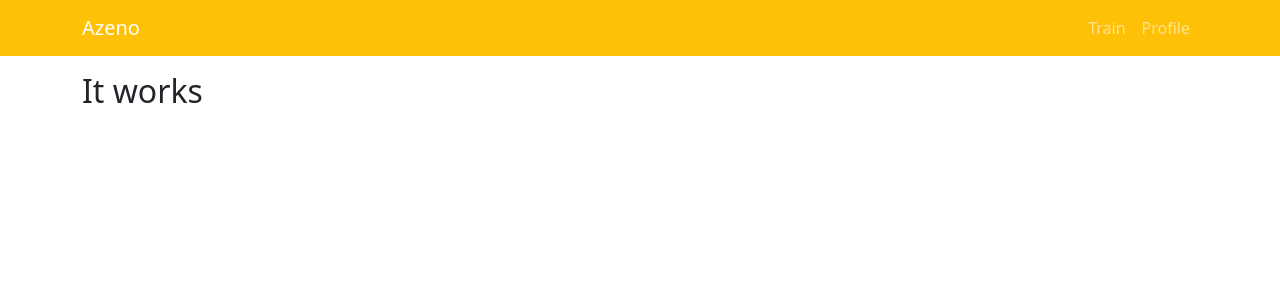
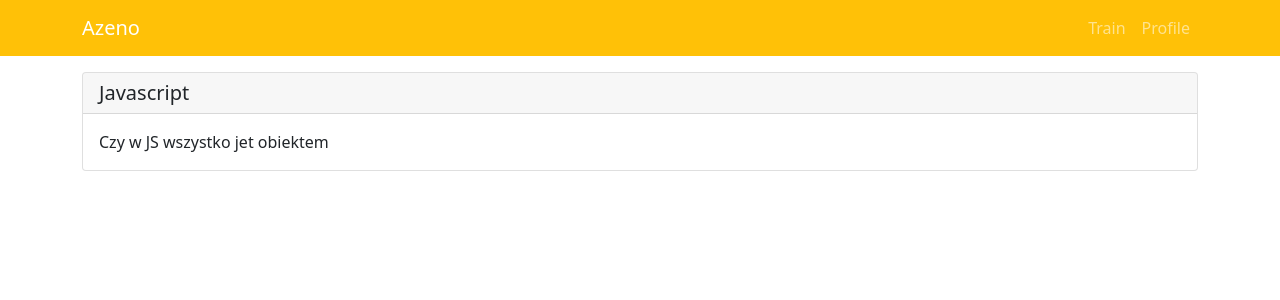
Before and after one commit to matthaeuss/azeno, a React app: page /train/1 in a window 1280 px wide. Shown: the top 300 px of the page. Built offline with nearby package versions, Linux system fonts and the light colour scheme.

Commit message:
question component

```diff
--- a/src/components/App/App.jsx
+++ b/src/components/App/App.jsx
@@ -8,6 +8,7 @@
 import Train from '../Train/Train';
 import './App.scss';
 import { Col, Container, Row } from 'react-bootstrap';
+import QuestionsList from '../QuestionList/QuestionsList';
 
 function App() {
     const [cookie, setCookie] = useCookie('token_auth');
@@ -24,7 +25,7 @@
                             <Route path="/train" element={<Train />} />
                             <Route path="/login" element={<Login />} />
                             <Route path="/register" element={<Register />} />
-                            <Route path="/train/:id" element={<h2>It works</h2>} />
+                            <Route path="/train/:id" element={<QuestionsList />} />
                         </Routes>
                     </Col>
                 </Row>
--- /dev/null
+++ b/src/components/Question/Question.jsx
@@ -0,0 +1,33 @@
+import React, { useState } from 'react';
+import { Button, Card } from 'react-bootstrap';
+
+function Question() {
+    const [question] = useState('Czy w JS wszystko jet obiektem');
+    const [answer] = useState(
+        'Z technicznego punktu widzenia: nie. Typy proste są opakowywane obiektami.'
+    );
+
+    const [toggle, setToggle] = useState();
+
+    function handleAnswer() {
+        setToggle(true);
+    }
+
+    return (
+        <Card onClick={handleAnswer}>
+            <Card.Header as="h5">Javascript</Card.Header>
+            <Card.Body>
+                <Card.Text>{!toggle ? question : answer}</Card.Text>
+                {toggle && (
+                    <div className="d-flex justify-content-between">
+                        <Button variant="primary">Wiedziałem</Button>
+                        <Button variant="primary">Nie byłem pewny</Button>
+                        <Button variant="primary">Nie wiedziałem</Button>
+                    </div>
+                )}
+            </Card.Body>
+        </Card>
+    );
+}
+
+export default Question;
--- /dev/null
+++ b/src/components/QuestionList/QuestionsList.jsx
@@ -0,0 +1,12 @@
+import React from 'react';
+import Question from '../Question/Question';
+
+function QuestionsList() {
+    return (
+        <div>
+            <Question />
+        </div>
+    );
+}
+
+export default QuestionsList;
```
